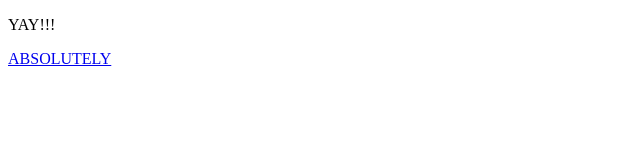
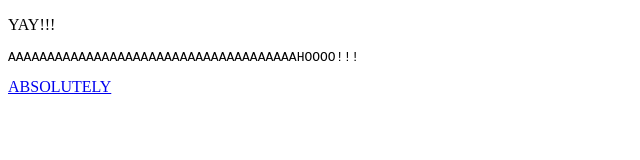
Before and after one commit to gotmyfury/sample-website, a plain HTML site: page main-menu.html in a window 1280 px wide. Shown: the whole page, without its empty margins (0-640 px from the left). Drawn offline with Linux system fonts and the light colour scheme.

Commit message:
Add files via upload

```diff
--- a/main-menu.html
+++ b/main-menu.html
@@ -1,5 +1,5 @@
 <!DOCTYPE html>
-
+<html>
 <head>
 
 </head>
@@ -7,6 +7,8 @@
 <body>
 
     <p>YAY!!!</p>
+    <pre>AAAAAAAAAAAAAAAAAAAAAAAAAAAAAAAAAAAAAHOOOO!!!</pre>
     <a href="./">ABSOLUTELY</a>
 
 </body>
+</html>
```
Also changed, not shown: index.html (+2 -1 lines).
